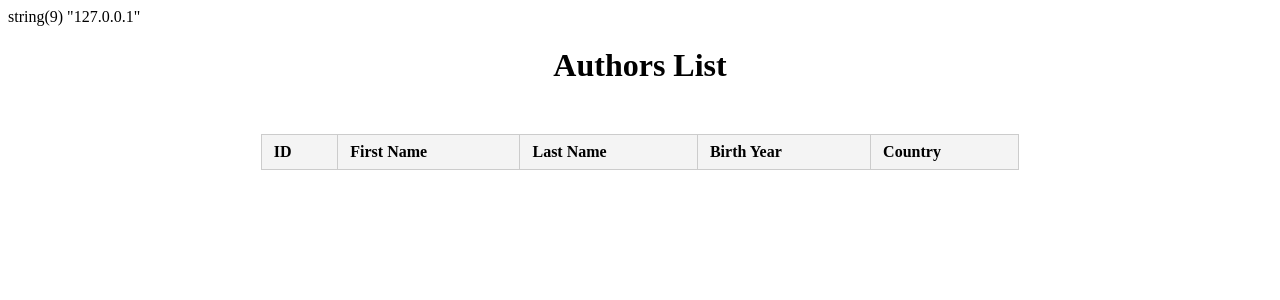
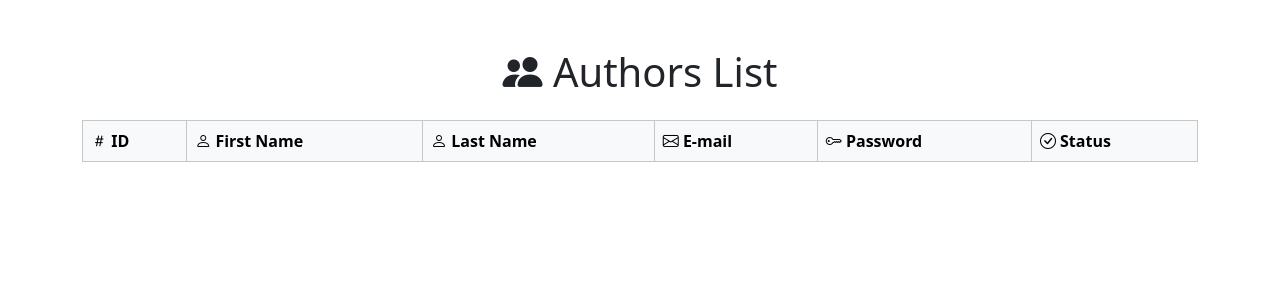
Before and after one commit to mervy/using-postgres, a PHP site: page / in a window 1280 px wide. Shown: the top 300 px of the page. Run offline with PHP 8.4, Linux system fonts and the light colour scheme; data that the repository does not hold is empty; classes that the project's autoload settings leave out are loaded by file name; some libraries are stand-ins or nearby versions.

Commit message:
Project working

```diff
--- a/public/index.php
+++ b/public/index.php
@@ -6,20 +6,13 @@ error_reporting(E_ALL);
 require_once __DIR__ . '/../vendor/autoload.php';
 
 use Dotenv\Dotenv;
+use App\Controllers\AuthorController;
 
-// Carrega variáveis do arquivo .env
-$dotenv = Dotenv::createImmutable(dirname(__FILE__, 2));
+$rootPath = dirname(__FILE__, 2);
+
+// Load environment variables
+$dotenv = Dotenv::createImmutable($rootPath);
 $dotenv->load();
-
-// Teste se a variável DB_HOST foi carregada corretamente
-if (!getenv('DB_HOST')) {
-    die('Erro: Variável de ambiente DB_HOST não carregada.');
-}
-
-// Teste se as variáveis carregaram
-var_dump(getenv('DB_HOST'));
-
-use App\Controllers\AuthorController;
 
 $controller = new AuthorController();
 $controller->index();
--- a/src/app/Models/Author.php
+++ b/src/app/Models/Author.php
@@ -1,8 +1,9 @@
 <?php
+
 namespace App\Models;
 
-use App\Core\Database;
 use PDO;
+use Core\Database;
 
 class Author
 {
--- a/src/app/Views/authors.php
+++ b/src/app/Views/authors.php
@@ -1,33 +1,53 @@
 <!DOCTYPE html>
 <html lang="en">
+
 <head>
     <meta charset="UTF-8">
     <title>Authors List</title>
-    <style>
-        table { border-collapse: collapse; width: 60%; margin: 50px auto; }
-        th, td { border: 1px solid #ccc; padding: 8px 12px; text-align: left; }
-        th { background-color: #f4f4f4; }
-    </style>
+    <!-- Bootstrap CSS -->
+    <link href="https://cdn.jsdelivr.net/npm/bootstrap@5.3.3/dist/css/bootstrap.min.css" rel="stylesheet">
+    <!-- Bootstrap Icons -->
+    <link href="https://cdn.jsdelivr.net/npm/bootstrap-icons@1.11.3/font/bootstrap-icons.css" rel="stylesheet">
 </head>
+
 <body>
-    <h1 style="text-align:center;">Authors List</h1>
-    <table>
+    <div class="container my-5">
+        <h1 class="text-center mb-4">
+            <i class="bi bi-people-fill"></i> Authors List
+        </h1>
+        <table class="table table-bordered table-hover align-middle">
+            <thead class="table-light">
                 <tr>
-            <th>ID</th>
-            <th>First Name</th>
-            <th>Last Name</th>
-            <th>Birth Year</th>
-            <th>Country</th>
+                    <th><i class="bi bi-hash"></i> ID</th>
+                    <th><i class="bi bi-person"></i> First Name</th>
+                    <th><i class="bi bi-person"></i> Last Name</th>
+                    <th><i class="bi bi-envelope"></i> E-mail</th>
+                    <th><i class="bi bi-key"></i> Password</th>
+                    <th><i class="bi bi-check-circle"></i> Status</th>
                 </tr>
-        <?php foreach($authors as $author): ?>
+            </thead>
+            <tbody>
+                <?php foreach ($authors as $author): ?>
                     <tr>
-            <td><?= htmlspecialchars($author['id']) ?></td>
-            <td><?= htmlspecialchars($author['first_name']) ?></td>
-            <td><?= htmlspecialchars($author['last_name']) ?></td>
-            <td><?= htmlspecialchars($author['birth_year']) ?></td>
-            <td><?= htmlspecialchars($author['country']) ?></td>
+                        <td><?= htmlspecialchars($author->id) ?></td>
+                        <td><?= htmlspecialchars($author->name) ?></td>
+                        <td><?= htmlspecialchars($author->surname) ?></td>
+                        <td><?= htmlspecialchars($author->email) ?></td>
+                        <td><?= htmlspecialchars($author->password) ?></td>
+                        <td>
+                            <?php if ($author->status == 1): ?>
+                                <span class="badge bg-success"><i class="bi bi-check-lg"></i> Ative</span>
+                            <?php else: ?>
+                                <span class="badge bg-danger"><i class="bi bi-x-lg"></i> Inative</span>
+                            <?php endif; ?>
+                        </td>
                     </tr>
                 <?php endforeach; ?>
+            </tbody>
         </table>
+    </div>
+    <!-- Bootstrap JS (optional, for interactive components) -->
+    <script src="https://cdn.jsdelivr.net/npm/bootstrap@5.3.3/dist/js/bootstrap.bundle.min.js"></script>
 </body>
+
 </html>
--- a/src/core/Database.php
+++ b/src/core/Database.php
@@ -1,5 +1,6 @@
 <?php
-namespace App\Core;
+
+namespace Core;
 
 use PDO;
 use PDOException;
@@ -11,12 +12,11 @@ class Database
 
     private function __construct()
     {
-        $host = getenv('DB_HOST');
-        $port = getenv('DB_PORT');
-        echo $port;
-        $dbname = getenv('DB_NAME');
-        $user = getenv('DB_USER');
-        $pass = getenv('DB_PASS');
+        $host = getenv('DB_HOST') ?: 'localhost';
+        $port = getenv('DB_PORT') ?: '5432';
+        $dbname = getenv('DB_NAME') ?: 'blog';
+        $user = getenv('DB_USER') ?: 'root';
+        $pass = getenv('DB_PASS') ?: '';
 
         try {
             $this->pdo = new PDO(
```
Also changed, not shown: composer.json (+5 -4 lines), 1 other file. Lines whose indentation alone changed are shown as unchanged.
